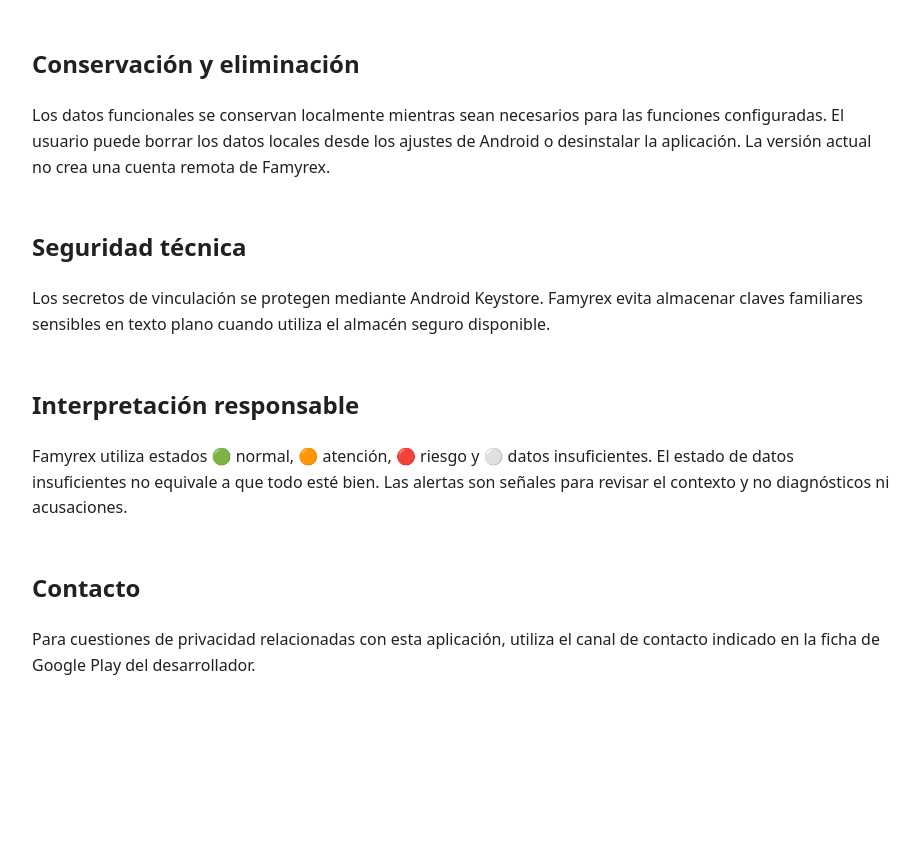
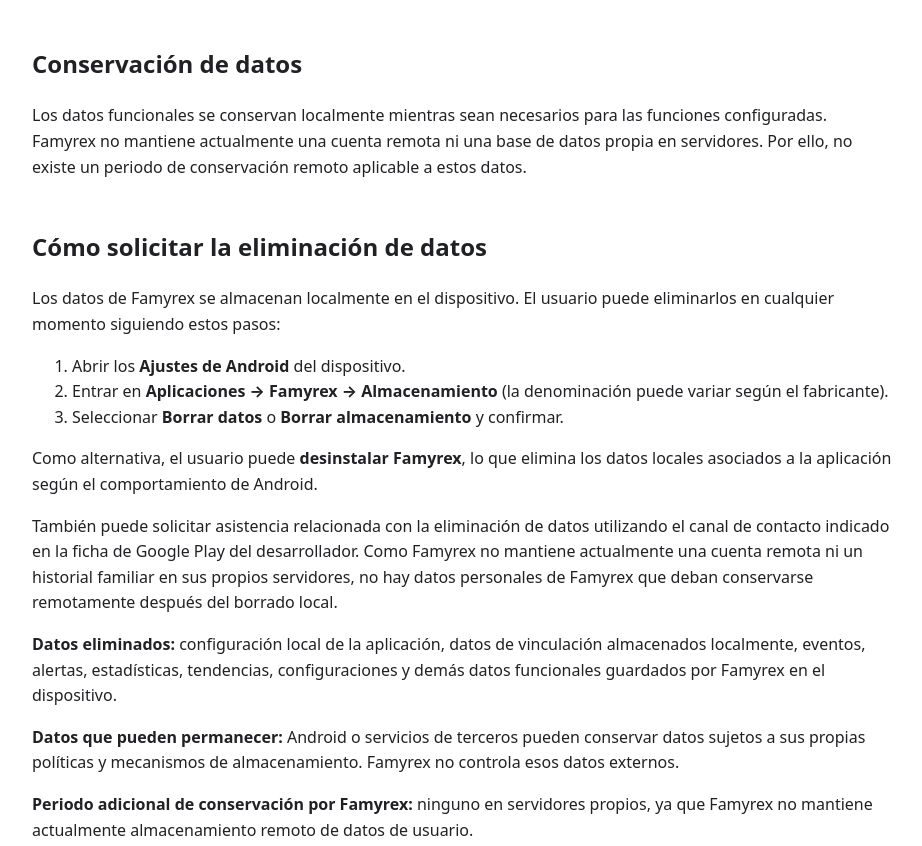
Before and after one commit to dorynexstudio-eng/famyrex, a plain HTML site: page docs/privacy-policy.html in a window 1280 px wide. Shown: the part 1194-2040 px from the top of the page, without its empty margins (178-1100 px from the left). Before the commit the page ends 1920 px from the top, so only its background shows below. Drawn offline with Linux system fonts and the light colour scheme.

Commit message:
docs: add Google Play data deletion instructions

```diff
--- a/docs/privacy-policy.html
+++ b/docs/privacy-policy.html
@@ -3,14 +3,15 @@
 <head>
   <meta charset="utf-8">
   <meta name="viewport" content="width=device-width,initial-scale=1">
-  <title>Famyrex — Política de privacidad</title>
+  <title>Famyrex — Política de privacidad y eliminación de datos</title>
   <style>body{font-family:system-ui,-apple-system,Segoe UI,sans-serif;max-width:860px;margin:0 auto;padding:32px;line-height:1.6;color:#202124}h1{line-height:1.2}h2{margin-top:2em}.note{padding:16px;border-radius:12px;background:#f1f3f4}</style>
 </head>
 <body>
 <h1>Política de privacidad de Famyrex</h1>
-<p><strong>Última actualización: 6 de septiembre de 2026</strong></p>
+<p><strong>Última actualización: 7 de septiembre de 2026</strong></p>
 <p>Famyrex es una aplicación Android de seguridad y bienestar familiar diseñada para ayudar a las familias a comprender y gestionar el uso digital de sus dispositivos de forma segura, transparente y responsable.</p>
 <div class="note"><strong>Principio de privacidad:</strong> Famyrex prioriza el procesamiento local. No mantiene un backend propio ni un historial familiar remoto.</div>
+
 <h2>Qué puede procesar Famyrex</h2>
 <ul>
 <li>Uso de aplicaciones y estadísticas de uso cuando la familia concede el acceso correspondiente.</li>
@@ -20,6 +21,7 @@
 <li>Datos derivados de notificaciones únicamente cuando el usuario activa expresamente el servicio de notificaciones y la función correspondiente.</li>
 <li>Navegación realizada dentro del navegador web integrado de Famyrex.</li>
 </ul>
+
 <h2>Qué no hace</h2>
 <ul>
 <li>No lee contraseñas.</li>
@@ -28,16 +30,35 @@
 <li>No vende datos personales ni utiliza publicidad personalizada.</li>
 <li>No mantiene una cuenta remota de Famyrex en la versión actual.</li>
 </ul>
+
 <h2>Ubicación</h2>
 <p>Las funciones de ubicación y geozonas requieren permisos de Android. La aplicación puede utilizar las APIs de ubicación del dispositivo y servicios de Google Play relacionados cuando están disponibles. La información se utiliza para las funciones locales de protección y no se envía a un servidor propio de Famyrex.</p>
+
 <h2>Seguridad web</h2>
 <p>El navegador web integrado puede comunicarse con Internet. Famyrex puede utilizar Safe Browsing de WebView cuando está disponible. Las listas locales de dominios se procesan en el dispositivo. Famyrex no intercepta el navegador externo ni los mensajes de otras aplicaciones.</p>
-<h2>Conservación y eliminación</h2>
-<p>Los datos funcionales se conservan localmente mientras sean necesarios para las funciones configuradas. El usuario puede borrar los datos locales desde los ajustes de Android o desinstalar la aplicación. La versión actual no crea una cuenta remota de Famyrex.</p>
+
+<h2>Conservación de datos</h2>
+<p>Los datos funcionales se conservan localmente mientras sean necesarios para las funciones configuradas. Famyrex no mantiene actualmente una cuenta remota ni una base de datos propia en servidores. Por ello, no existe un periodo de conservación remoto aplicable a estos datos.</p>
+
+<h2>Cómo solicitar la eliminación de datos</h2>
+<p>Los datos de Famyrex se almacenan localmente en el dispositivo. El usuario puede eliminarlos en cualquier momento siguiendo estos pasos:</p>
+<ol>
+<li>Abrir los <strong>Ajustes de Android</strong> del dispositivo.</li>
+<li>Entrar en <strong>Aplicaciones → Famyrex → Almacenamiento</strong> (la denominación puede variar según el fabricante).</li>
+<li>Seleccionar <strong>Borrar datos</strong> o <strong>Borrar almacenamiento</strong> y confirmar.</li>
+</ol>
+<p>Como alternativa, el usuario puede <strong>desinstalar Famyrex</strong>, lo que elimina los datos locales asociados a la aplicación según el comportamiento de Android.</p>
+<p>También puede solicitar asistencia relacionada con la eliminación de datos utilizando el canal de contacto indicado en la ficha de Google Play del desarrollador. Como Famyrex no mantiene actualmente una cuenta remota ni un historial familiar en sus propios servidores, no hay datos personales de Famyrex que deban conservarse remotamente después del borrado local.</p>
+<p><strong>Datos eliminados:</strong> configuración local de la aplicación, datos de vinculación almacenados localmente, eventos, alertas, estadísticas, tendencias, configuraciones y demás datos funcionales guardados por Famyrex en el dispositivo.</p>
+<p><strong>Datos que pueden permanecer:</strong> Android o servicios de terceros pueden conservar datos sujetos a sus propias políticas y mecanismos de almacenamiento. Famyrex no controla esos datos externos.</p>
+<p><strong>Periodo adicional de conservación por Famyrex:</strong> ninguno en servidores propios, ya que Famyrex no mantiene actualmente almacenamiento remoto de datos de usuario.</p>
+
 <h2>Seguridad técnica</h2>
 <p>Los secretos de vinculación se protegen mediante Android Keystore. Famyrex evita almacenar claves familiares sensibles en texto plano cuando utiliza el almacén seguro disponible.</p>
+
 <h2>Interpretación responsable</h2>
 <p>Famyrex utiliza estados 🟢 normal, 🟠 atención, 🔴 riesgo y ⚪ datos insuficientes. El estado de datos insuficientes no equivale a que todo esté bien. Las alertas son señales para revisar el contexto y no diagnósticos ni acusaciones.</p>
+
 <h2>Contacto</h2>
 <p>Para cuestiones de privacidad relacionadas con esta aplicación, utiliza el canal de contacto indicado en la ficha de Google Play del desarrollador.</p>
 </body>
```
